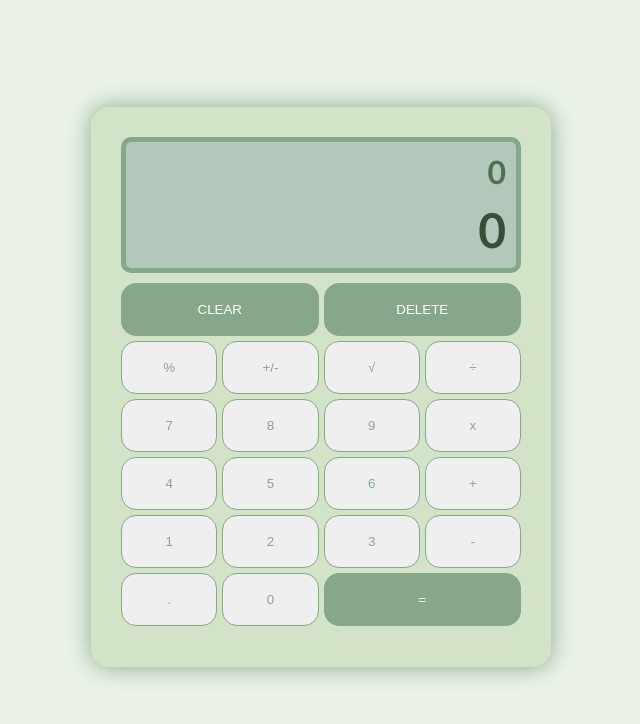
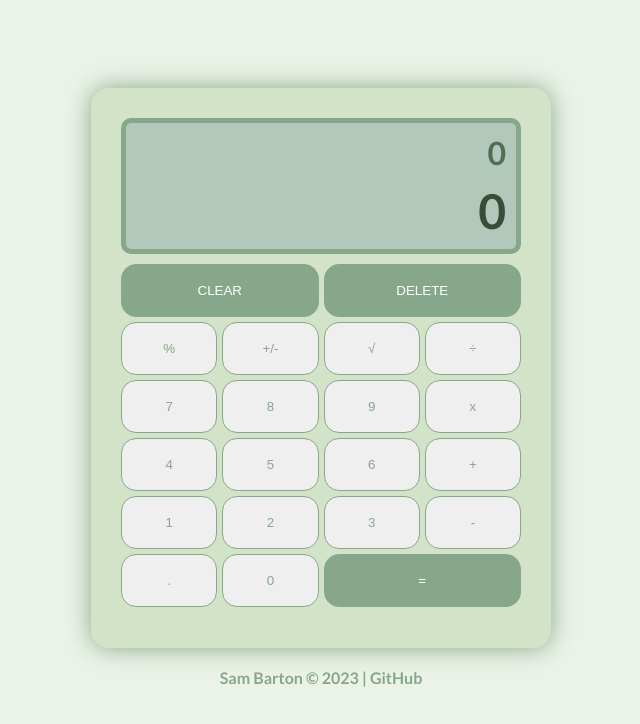
Before and after one commit to OgityBogityBoo/js-calculator, a plain HTML site: page index.html in a window 1280 px wide. Shown: the whole page, without its empty margins (319-959 px from the left). Drawn offline with Linux system fonts and the light colour scheme.

Commit message:
Added footer and link to github.

```diff
--- a/index.html
+++ b/index.html
@@ -48,6 +48,7 @@
             </div>
         </div>
         </div>
+        <footer>Sam Barton &#169 2023 | <a href="https://github.com/OgityBogityBoo/js-calculator" target="_blank">GitHub</a></footer>
     </main>
 	<script src="script.js"></script>
   </body>
--- a/styles.css
+++ b/styles.css
@@ -4,6 +4,7 @@ body {
 .main {
     font-family: 'Lato', sans-serif;
     display: flex;
+    flex-flow: column nowrap;
     align-items: center;
     justify-content: center;
     background-color: #EBF3E8;
@@ -11,6 +12,24 @@ body {
     min-height:500px;
     padding:12px;
     margin-top:75px;
+}
+
+footer{
+    margin-top:20px;
+    color: #86A789;
+}
+
+footer a:link{
+    text-decoration: none;
+    color :#86A789;
+}
+
+footer a:hover{
+    color: #4F6F52;
+}
+
+footer a:visited{
+    color :#86A789;
 }
 
 .calculator {
```
